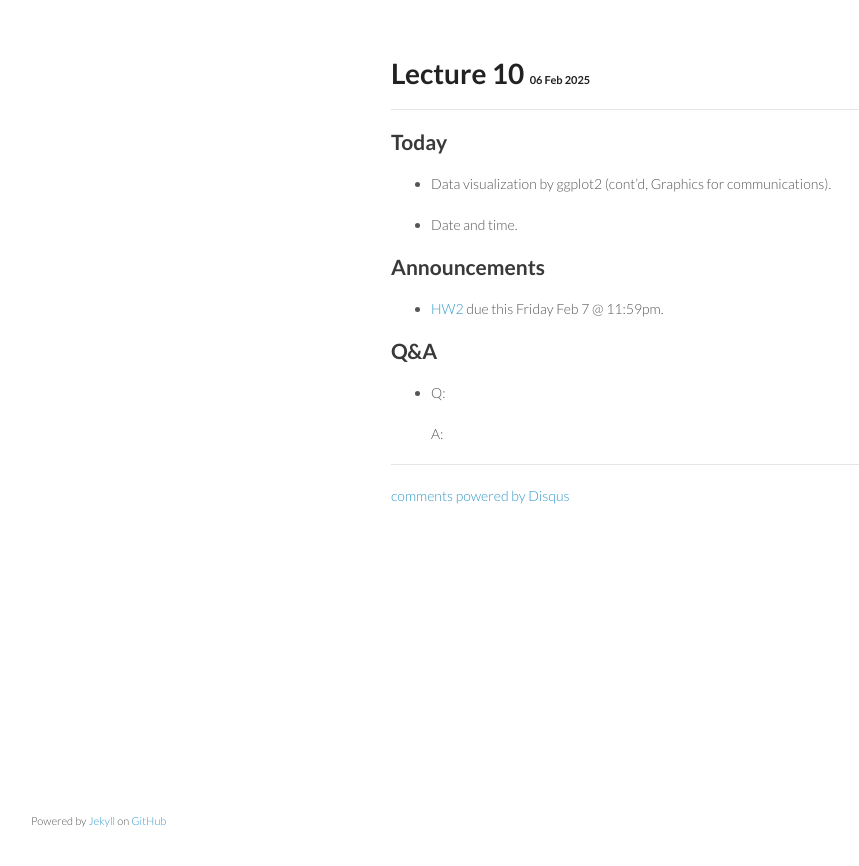
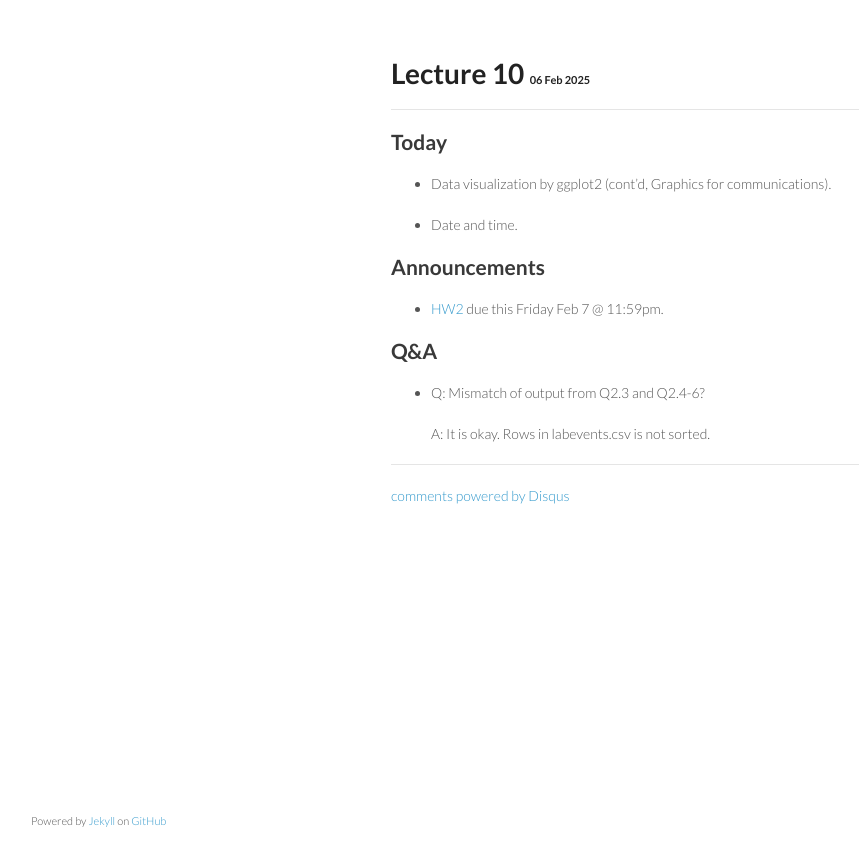
Before and after one commit to ucla-biostat-203b/2025winter, a Jekyll site: the page built from _posts/2025-02-06-lec1.md, in a window 1280 px wide. Shown: the top 866 px of the page, without its empty margins (179-1038 px from the left). Built offline with Jekyll 4.4.1, drawn with Linux system fonts in a browser that asks for light colours; comment, search, counter and statistics services are not loaded.

Commit message:
coment on mismatch between Q2.3 and Q2.4-6

```diff
--- a/_posts/2025-02-06-lec1.md
+++ b/_posts/2025-02-06-lec1.md
@@ -16,6 +16,6 @@ category: biostat203bwinter2025lec1
 
 ## Q&A
 
-* Q:
+* Q: Mismatch of output from Q2.3 and Q2.4-6?
 
-    A:
+    A: It is okay. Rows in labevents.csv is not sorted.
```
